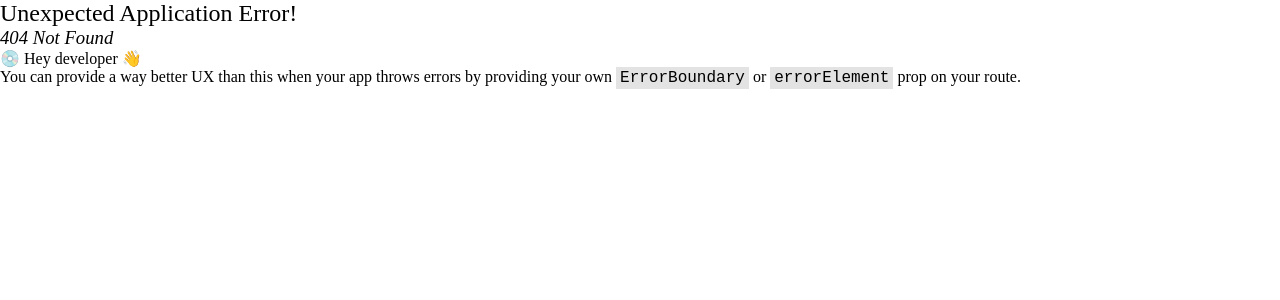
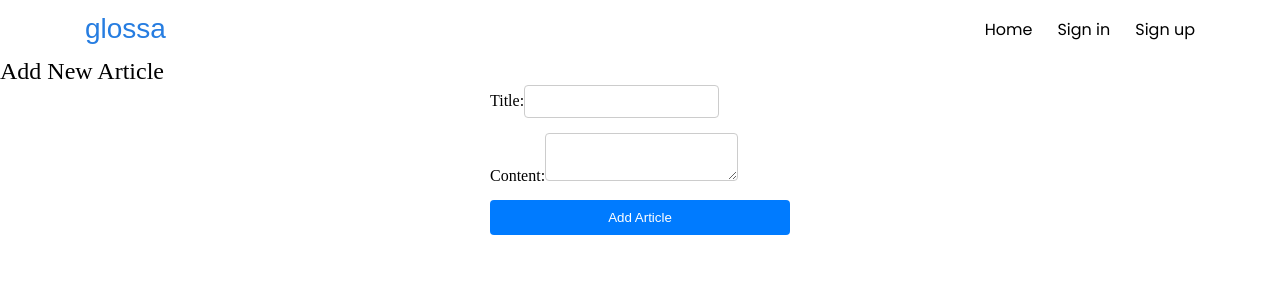
Before and after one commit to AnastasiiaDedela/blogs-project, a React (Vite) app: page /add-article in a window 1280 px wide. Before the commit this address had no page. Shown: the top 300 px of the page. Built offline with nearby package versions, Linux system fonts and the light colour scheme; no server answers; a web font is replaced by a local one.

Commit message:
feat: add AddArcticle page and button for adding

```diff
--- a/src/components/TagsSideBar/TagsSideBar.module.scss
+++ b/src/components/TagsSideBar/TagsSideBar.module.scss
@@ -1,3 +1,23 @@
+.sideBar {
+    display: flex;
+    flex-direction: column;
+    row-gap: 20px;
+}
+
+.addArticleBtn {
+    margin: 0 auto;
+    & button {
+        background-color: $base-light;
+        padding: 15px 70px;
+        border: none;
+        border-radius: 40px;
+        & a {
+            color: $light;
+            font-size: 16px
+        }
+    }
+}
+
 .tagsContainer {
     display: flex;
     flex-direction: column;
--- a/src/components/TagsSideBar/index.tsx
+++ b/src/components/TagsSideBar/index.tsx
@@ -1,7 +1,9 @@
+import { Link } from 'react-router-dom';
 import styles from './TagsSideBar.module.scss';
 
 export default function TagsSideBar() {
   return (
+    <div className={styles.sideBar}>
       <div className={styles.tagsContainer}>
         <div>
           <p className={styles.tagsTitle}>Popular Tags</p>
@@ -19,5 +21,11 @@ export default function TagsSideBar() {
           </div>
         </div>
       </div>
+      <div className={styles.addArticleBtn}>
+        <button>
+          <Link to="/add-article">Add article +</Link>
+        </button>
+      </div>
+    </div>
   );
 }
--- /dev/null
+++ b/src/pages/AddArticle/AddArticle.module.scss
@@ -0,0 +1,33 @@
+.form {
+    display: flex;
+    flex-direction: column;
+    width: 300px;
+    margin: auto;
+  }
+
+  .div {
+    margin-bottom: 15px;
+  }
+
+  .label {
+    margin-bottom: 5px;
+  }
+
+  .input, .textarea {
+    padding: 8px;
+    border: 1px solid #ccc;
+    border-radius: 4px;
+  }
+
+  .button {
+    padding: 10px 15px;
+    background-color: #007BFF;
+    color: white;
+    border: none;
+    border-radius: 4px;
+    cursor: pointer;
+  }
+
+  button:hover {
+    background-color: #0056b3;
+  }
--- /dev/null
+++ b/src/pages/AddArticle/index.tsx
@@ -0,0 +1,49 @@
+import { useState } from 'react';
+import styles from './AddArticle.module.scss';
+
+export default function AddArticle() {
+  const [title, setTitle] = useState('');
+  const [content, setContent] = useState('');
+
+  const handleSubmit = (e) => {
+    e.preventDefault();
+    console.log('Article Submitted:', { title, content });
+    setTitle('');
+    setContent('');
+  };
+
+  return (
+    <div>
+      <h2>Add New Article</h2>
+      <form className={styles.form} onSubmit={handleSubmit}>
+        <div className={styles.div}>
+          <label className={styles.label} htmlFor="title">
+            Title:
+          </label>
+          <input
+            className={styles.input}
+            type="text"
+            id="title"
+            value={title}
+            onChange={(e) => setTitle(e.target.value)}
+            required
+          />
+        </div>
+        <div className={styles.div}>
+          <label className={styles.label} htmlFor="content">
+            Content:
+          </label>
+          <textarea
+            className={styles.textarea}
+            id="content"
+            value={content}
+            onChange={(e) => setContent(e.target.value)}
+            required></textarea>
+        </div>
+        <button className={styles.button} type="submit">
+          Add Article
+        </button>
+      </form>
+    </div>
+  );
+}
--- a/src/router/router.tsx
+++ b/src/router/router.tsx
@@ -4,6 +4,7 @@ import SignIn from '@/pages/SignIn';
 import MainLayout from '@/pages/MainLayout';
 import SignUp from '@/pages/SignUp';
 import UserPage from '@/pages/UserPage';
+import AddArticle from '@/pages/AddArticle';
 
 export const router = createBrowserRouter([
   {
@@ -26,6 +27,10 @@ export const router = createBrowserRouter([
         path: '/user',
         element: <UserPage />,
       },
+      {
+        path: '/add-article',
+        element: <AddArticle />,
+      },
     ],
   },
 ]);
```
Lines whose indentation alone changed are shown as unchanged.
